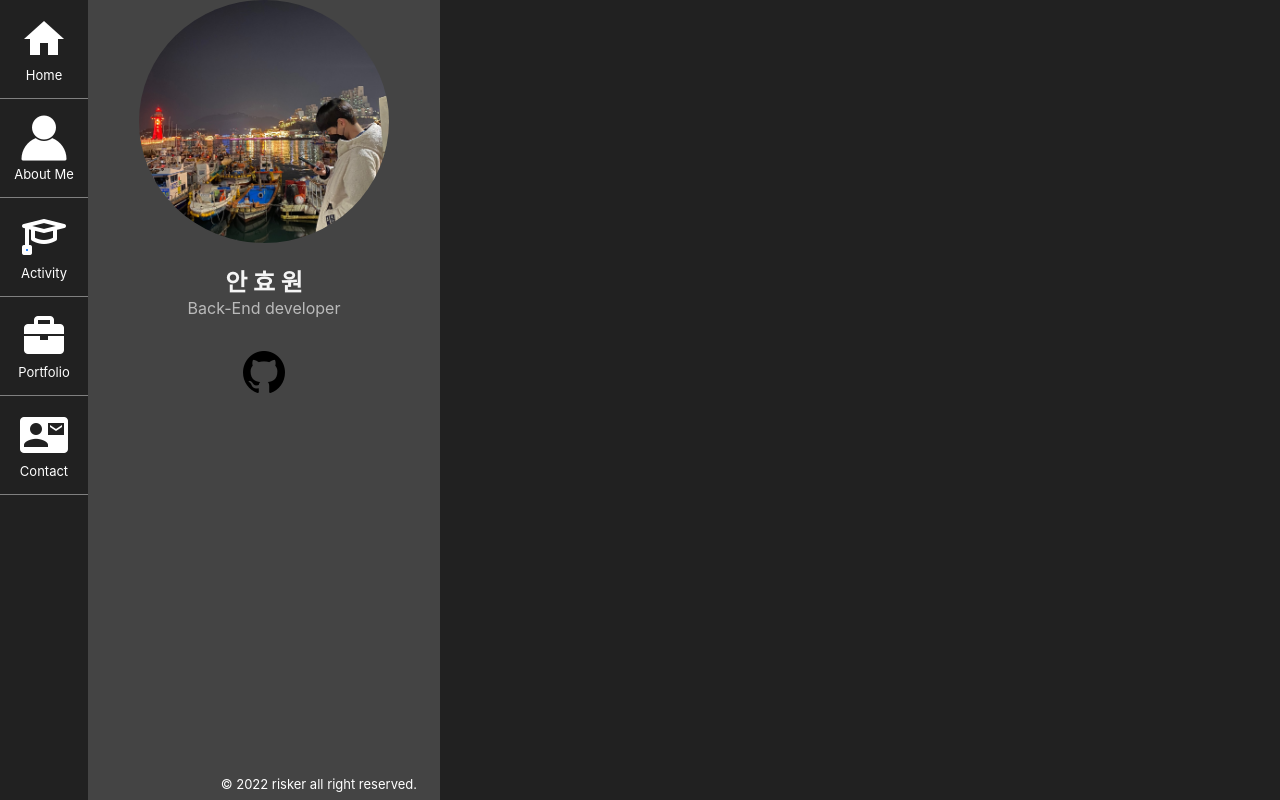
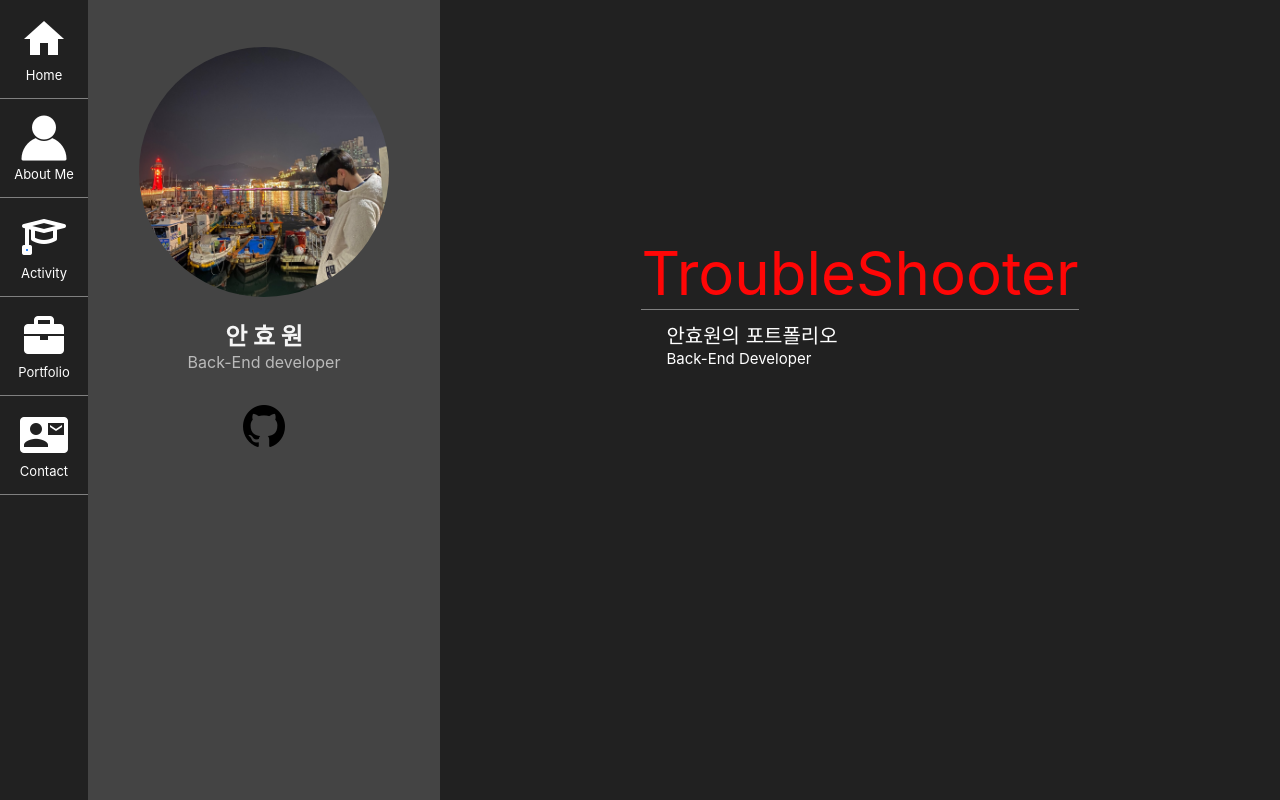
Before and after one commit to qnffnrl/portfolio, a React (Create React App) app: page /Home in a window 1280 px wide. Shown: the top 800 px of the page. Built offline with nearby package versions, Linux system fonts and the light colour scheme.

Commit message:
add : 경고 무시 코드 추가(임시)

```diff
--- a/src/App.css
+++ b/src/App.css
@@ -5,6 +5,7 @@ body{
 
 #root, .page{
   height: 100%;
+  min-height: 100%;
 }
 
 * {
@@ -17,6 +18,7 @@ body{
 
 .page {
   display: flex;
+  min-height: 100%;
 }
 
 /******************************** Until Default **********************************/
@@ -27,6 +29,7 @@ body{
 
 .nav{
   min-width: 440px;
+  min-height: 1000px;
   width: 20%;
   height: 100%;
   display: flex;
@@ -116,7 +119,7 @@ body{
   height: 50%;
   display: flex;
   align-items: flex-end;
-  justify-content: end;
+  justify-content: flex-end;
 }
 
 .nav-right > div:last-child > p{
@@ -130,8 +133,12 @@ body{
 
 /******************************** end-nav **********************************/
 
+
+/******************************** start-home **********************************/
+
 .home{
   width: 80%;
+  min-width: 660px;
   display: flex;
   flex-direction: column;
   justify-content: center;
--- a/src/App.js
+++ b/src/App.js
@@ -15,6 +15,7 @@ function App() {
             <Nav></Nav>
             <Routes>
                 <Route path="/" element={<Home/>} exact={true}/>
+                <Route path="/Home" element={<Home/>} exact={true}/>
                 <Route path="/About" element={<AboutMe/>} exact={true}/>
                 <Route path="/Activity" element={<Activity/>} exact={true}/>
                 <Route path="/Portfolio" element={<Portfolio/>} exact={true}/>
--- a/src/component/AboutMe.js
+++ b/src/component/AboutMe.js
@@ -1,3 +1,4 @@
+/* eslint-disable */
 import React from 'react';
 
 function AboutMe(props) {
--- a/src/component/Activity.js
+++ b/src/component/Activity.js
@@ -1,3 +1,4 @@
+/* eslint-disable */
 import React from 'react';
 
 function Activity(props) {
--- a/src/component/Contact.js
+++ b/src/component/Contact.js
@@ -1,3 +1,4 @@
+/* eslint-disable */
 import React from 'react';
 
 function Contact(props) {
--- a/src/component/Home.js
+++ b/src/component/Home.js
@@ -1,3 +1,4 @@
+/* eslint-disable */
 import React from 'react';
 
 function Home(props) {
--- a/src/component/Nav.js
+++ b/src/component/Nav.js
@@ -1,39 +1,38 @@
 /* eslint-disable */
 import React from 'react';
 import { Link } from "react-router-dom"
-
 function Nav(props) {
     return (
         <div className="nav">
             <div className="nav-left">
                 <ul>
                     <li>
-                        <Link className="link" to="/">
-                            <img src="icons/icon-home.png"/>
+                        <Link className="link" to="/Home">
+                            <img id="home" src="icons/icon-home.png"/>
                             <p className="nav-name">Home</p>
                         </Link>
                     </li>
                     <li>
                         <Link className="link" to="/About">
-                            <img src="icons/icon-about.png"/>
+                            <img id="about" src="icons/icon-about.png"/>
                             <p className="nav-name">About Me</p>
                         </Link>
                     </li>
                     <li>
                         <Link className="link" to="/Activity">
-                            <img src="icons/icon-activity.png"/>
+                            <img id="activity" src="icons/icon-activity.png"/>
                             <p className="nav-name">Activity</p>
                         </Link>
                     </li>
                     <li>
                         <Link className="link" to="/Portfolio">
-                            <img src="icons/icon-portfolio.png"/>
+                            <img id="portfolio" src="icons/icon-portfolio.png"/>
                             <p className="nav-name">Portfolio</p>
                         </Link>
                     </li>
                     <li>
                         <Link className="link" to="/Contact">
-                            <img src="icons/icon-contact.png"/>
+                            <img id="contact" src="icons/icon-contact.png"/>
                             <p className="nav-name">Contact</p>
                         </Link>
                     </li>
```
